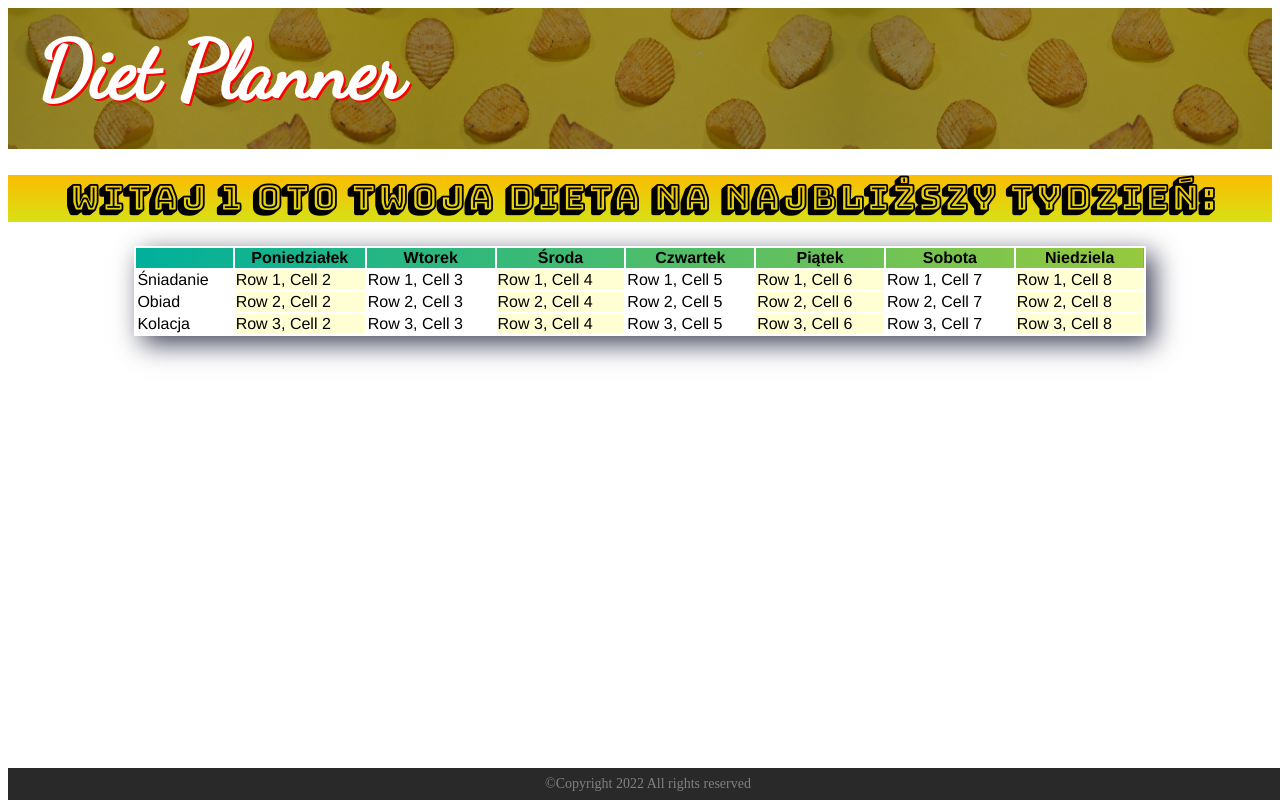
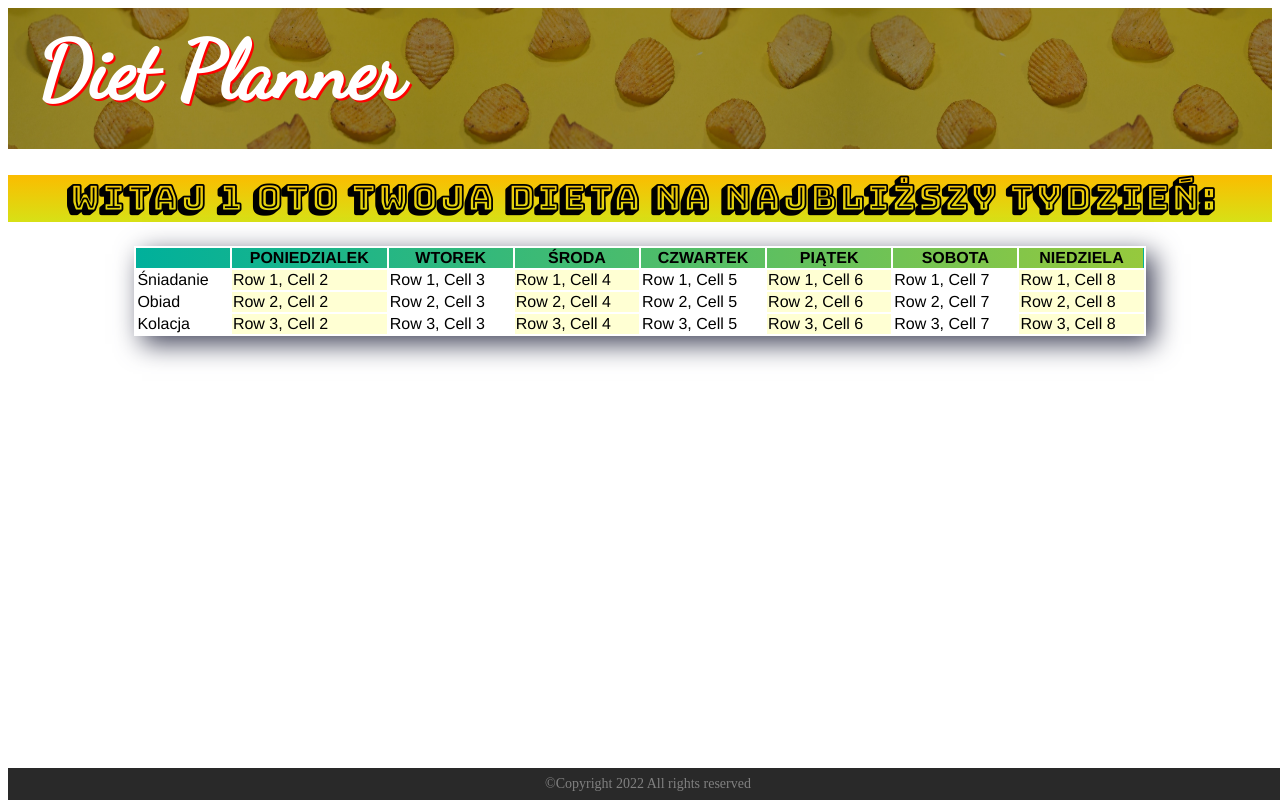
Before and after one commit to kubasmsjk/DietPlanner, an Angular app: page /diet-planner/1 in a window 1280 px wide. Built offline with nearby package versions, Linux system fonts and the light colour scheme.

Commit message:
filtr and directive

```diff
--- a/src/app/app.module.ts
+++ b/src/app/app.module.ts
@@ -11,6 +11,7 @@ import { FooterComponent } from './footer/footer.component';
 import { UserInputFormComponent } from './user-input-form/user-input-form.component';
 import { DietTableComponent } from './diet-table/diet-table.component';
 import { CreateDietComponent } from './create-diet/create-diet.component';
+import { GrayedDirective } from './directives/grayed.directive';
 
 
 @NgModule({
@@ -21,7 +22,8 @@ import { CreateDietComponent } from './create-diet/create-diet.component';
     FooterComponent,
     UserInputFormComponent,
     DietTableComponent,
-    CreateDietComponent
+    CreateDietComponent,
+    GrayedDirective
   ],
   imports: [
     BrowserModule,
--- a/src/app/diet-table/diet-table.component.html
+++ b/src/app/diet-table/diet-table.component.html
@@ -3,13 +3,7 @@
     <thead>
       <tr>
         <th></th>
-        <th>Poniedziałek</th>
-        <th>Wtorek</th>
-        <th>Środa</th>
-        <th>Czwartek</th>
-        <th>Piątek</th>
-        <th>Sobota</th>
-        <th>Niedziela</th>
+        <th *ngFor="let day of weekDays">{{ day | uppercase}}</th>
       </tr>
     </thead>
     <tbody>
--- a/src/app/diet-table/diet-table.component.ts
+++ b/src/app/diet-table/diet-table.component.ts
@@ -10,6 +10,8 @@ export class DietTableComponent implements OnInit {
 
   firstName!: string | null;
 
+  weekDays = ["poniedzialek", "wtorek", "środa", "czwartek", "piątek", "sobota", "niedziela"];
+
   constructor(private route: ActivatedRoute) {
   }
 
--- /dev/null
+++ b/src/app/directives/grayed.directive.ts
@@ -0,0 +1,12 @@
+import { Directive, ElementRef, OnChanges, Output, Renderer2, SimpleChanges } from '@angular/core';
+
+@Directive({
+  selector: '[appGrayed]'
+})
+export class GrayedDirective{
+
+  constructor(private el: ElementRef, private renderer: Renderer2) {
+
+  }
+
+}
--- a/src/app/user-input-form/user-input-form.component.html
+++ b/src/app/user-input-form/user-input-form.component.html
@@ -83,7 +83,7 @@
                         </select>
                 </div>
             </div><br>
-        <button class="btn" type ="submit" [disabled]="!formModel.valid" [routerLink]="['/diet-planner', firstName]">Stwórz plan dietetyczny</button>
+        <button class="btn" type ="submit" appGrayed [disabled]="!formModel.valid" [routerLink]="['/diet-planner', firstName]">Stwórz plan dietetyczny</button>
     </form>
 </div>
 <div id="help-banan-image-div">
--- a/src/app/user-input-form/user-input-form.component.ts
+++ b/src/app/user-input-form/user-input-form.component.ts
@@ -1,4 +1,4 @@
-import { Component, OnInit} from '@angular/core';
+import { Component, EventEmitter, OnInit, Output} from '@angular/core';
 import { FormControl, FormGroup, Validators } from '@angular/forms';
 import { Router } from '@angular/router';
 
@@ -10,7 +10,6 @@ import { Router } from '@angular/router';
 })
 export class UserInputFormComponent implements OnInit {
   formModel: FormGroup;
-
   constructor(private router: Router) {
 
     this.formModel = new FormGroup({
```
